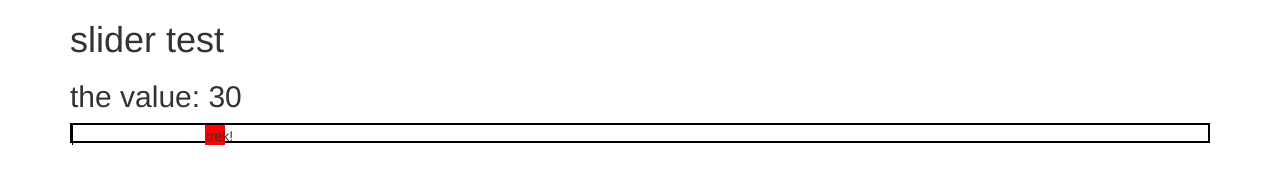
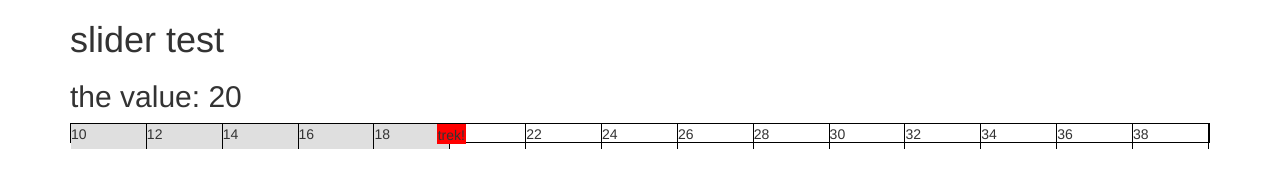
Before and after one commit to Spectingular/spectingular.js, a website: page test/protractor/sp/slider/slider.html in a window 1280 px wide. Drawn offline with nearby package versions, Linux system fonts and the light colour scheme.

Commit message:
some work on metrics in the scale. very much exploratory

```diff
--- a/src/sp/slider/spSlider.js
+++ b/src/sp/slider/spSlider.js
@@ -17,13 +17,13 @@ angular.module('sp.slider')
             scope:{
                 min:'=',
                 max:'=',
-                value: '='
+                value: '=',
+                step: '=stepsize'
 
             },
             link: function(scope, element, attr) {
 
-                var step = (attr.stepsize) ? parseInt(attr.stepsize) : 1,
-                    decimals= (attr.decimals) ? attr.decimals : 2;
+                var decimals= (attr.decimals) ? attr.decimals : 2;
 
                 function calcSliderProps() {
                     var scaleSize= element.width(),
@@ -57,33 +57,34 @@ angular.module('sp.slider')
                 }
 
                 $document.on('mouseup', function(){
-                    setSliderPos(valToPixel(roundtoStep(scope.value, step)));
+                    setSliderPos(valToPixel(roundtoStep(scope.value, scope.step)));
                 });
 
                 var sliderProps = calcSliderProps();
+
+                scope.stepWidth = scope.step / sliderProps.valPxRatio;
 
                 // bind to winodw resize: @todo: use mqService
                 angular.element($window).on('resize', function () {
                     $timeout(function() {
                         sliderProps = calcSliderProps();
-                        setSliderPos(valToPixel(roundtoStep(scope.value, step)));
+                        setSliderPos(valToPixel(roundtoStep(scope.value, scope.step)));
                    });
                 });
 
                 scope.$on('posChange' ,function(event, y, x){
-                    scope.value = roundtoStep(spUtils.round(pixelToVal(x),decimals),step);
+                    scope.value = roundtoStep(spUtils.round(pixelToVal(x),decimals),scope.step);
                     scope.$apply();
-                    setSliderPos(valToPixel(roundtoStep(scope.value, step)));
                 });
 
                 scope.$watch('value',function(val){
-                    setSliderPos(valToPixel(roundtoStep(val, step)));
+                    setSliderPos(valToPixel(roundtoStep(val, scope.step)));
                 });
             },
             controller: 'sliderCtrl',
             template:
                 '<div class="slider-bar" sp-draggable-container id="slider_{{$id}}" >' +
-                '<span class="barmetric">&NonBreakingSpace;</span>' +
+                    '<span ng-class="{\'lower\': (interval * step + min)< value}" metric-bar="{{stepWidth}}" class="barmetric" ng-repeat="interval in intervals">{{(interval * step) + min}}</span>' +
                     '<span class="handle" sp-draggable="x">trek!</span>' +
                 '</div>'
         }
@@ -91,5 +92,21 @@ angular.module('sp.slider')
 
 angular.module('sp.slider')
     .controller('sliderCtrl',function($scope){
-        console.log($scope)
+        $scope.intervals = [];
+        for(var i=0; i< ($scope.max - $scope.min)/$scope.step; i++) {
+            $scope.intervals.push(i);
+        }
 });
+
+angular.module('sp.slider').directive('metricBar' ,function() {
+    return {
+        scope: true,
+
+        link: function(scope, element, attrs){
+            console.log(scope)
+            element.css('width', attrs.metricBar);
+
+        }
+
+    }
+});
--- a/test/protractor/sp/slider/slider.html
+++ b/test/protractor/sp/slider/slider.html
@@ -16,14 +16,12 @@
 
         angular.module("spSliders").controller('slideCtrl', function($scope){
                     $scope.data = {};
-                    $scope.data.sliderVal = 30;
-
+                    $scope.data.sliderVal = 20;
                 });
-
     </script>
     <style>
         .handle {
-            width:20px;
+            width:auto;
             border:1px solid red;
             background-color: red;
             height: 20px;
@@ -31,22 +29,26 @@
         }
         .slider-bar {
             position: relative;
-            border: 2px solid #000000;
+            border: 1px solid #000000;
             height: 20px;
         }
         .barmetric {
             width : 10px;
-            height: 20px;
-            border-left: 1px solid #000000;
+            height: 25px;
+            border-right: 1px solid #000000;
             display: inline-block;
         }
+        .lower {
+            background-color: #dfdfdf;
+        }
+
     </style>
 </head>
 <body ng-app="spSliders">
 <div class="container" ng-controller="slideCtrl">
     <h1>slider test</h1>
     <h2>the value: {{data.sliderVal}}</h2>
-    <sp-slider value="data.sliderVal" min="20" max="100" decimals="0" stepsize="10">
+    <sp-slider value="data.sliderVal" min="10" max="40" decimals="0" stepsize="2">
 
     </sp-slider>
 </div>
```
